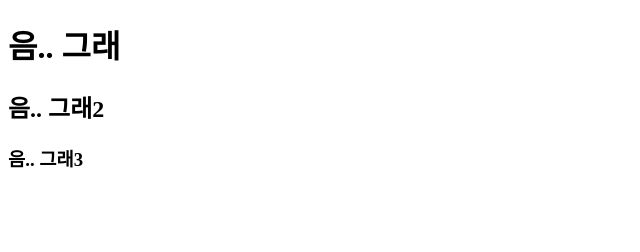
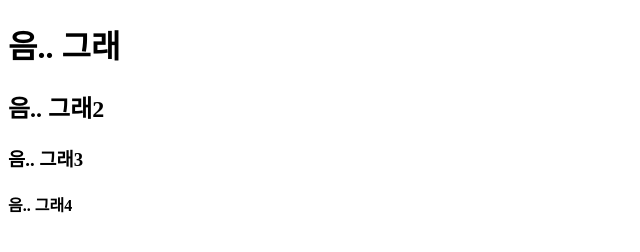
Before and after one commit to maskelog/gitworld, a plain HTML site: page index.html in a window 1280 px wide. Shown: the whole page, without its empty margins (0-640 px from the left). Drawn offline with Linux system fonts and the light colour scheme.

Commit message:
world branch 시작

```diff
--- a/index.html
+++ b/index.html
@@ -10,5 +10,6 @@
     <h1>음.. 그래</h1>
     <h2>음.. 그래2</h2>
     <h3>음.. 그래3</h3>
+    <h4>음.. 그래4</h4>
 </body>
 </html>
```
Also changed, not shown: 2 other files.
